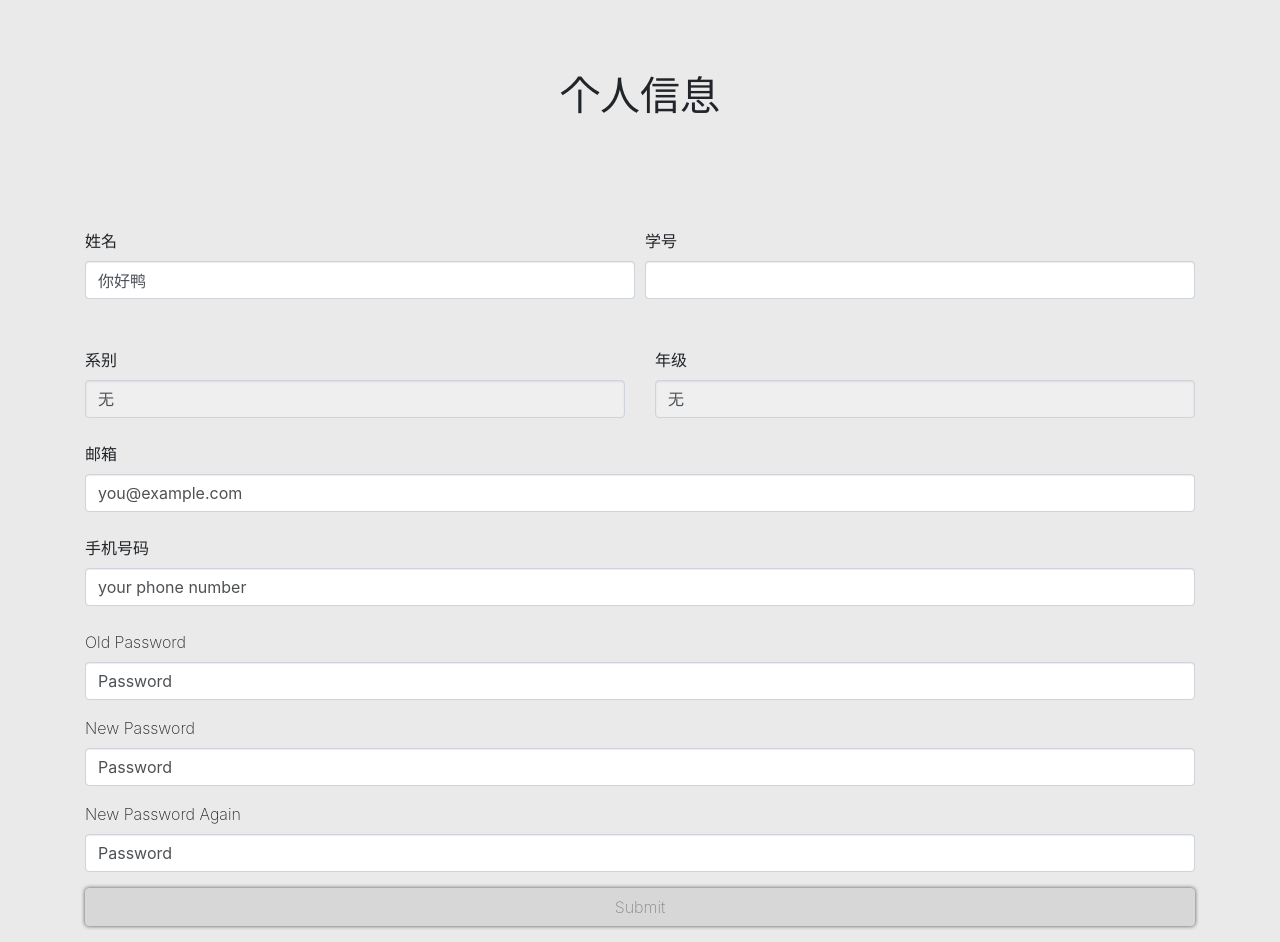
After one commit to ghp-16/software-engineering, a Django app: page /homepage/manage_info.html in a window 1280 px wide. The commit adds this page. Run offline with Django 3.2, Linux system fonts and the light colour scheme; data that the repository does not hold is empty; some libraries are stand-ins or nearby versions.

Commit message:
Feat #46 by adding manager-info.

```diff
--- a/DjangoMySQLDemo/urls.py
+++ b/DjangoMySQLDemo/urls.py
@@ -41,6 +41,10 @@ urlpatterns = [
     url(r'.+\/delteam/',myblog.views.del_team),
     url(r'.+\/delChoose/',myblog.views.del_choose),
     url(r'.+\/getChoose/',myblog.views.get_choose),
+    url(r'.+\/modify_info/', myblog.views.modify_info),
+    url(r'.+\/manage_info/', myblog.views.get_student_info),
+
+
 
     url(r'homepage/(.+)',  myblog.views.homepage_deal),
     # path('homepage/left.html', myblog.views.homepage_deal),
--- a/myblog/views.py
+++ b/myblog/views.py
@@ -401,3 +401,62 @@ def get_choose(request):
         info = person_num+"已设置队伍\"" + str(team_name) + "\"为志愿"
         response = HttpResponse(json.dumps({"info": info}))
         return response
+
+#-------------------------------manage_info.html---------------------
+@csrf_exempt
+def get_student_info(request):
+    if request.is_ajax():
+        student_name = request.session.get('username')
+        student = Employee.objects.filter(name=student_name).first()
+        response = HttpResponse(json.dumps(model_to_dict(student)))
+        return response
+
+@csrf_exempt
+def modify_info(request):
+    if request.is_ajax():
+        name = request.POST.get('name')
+        number = request.POST.get('number')
+        major = request.POST.get('major')
+        grade = request.POST.get('grade')
+        email = request.POST.get('email')
+        phone = request.POST.get('phone')
+        old_pwd = request.POST.get('old_pwd')
+        new_pwd = request.POST.get('new_pwd')
+        info = "信息修改成功！"
+        if name == "":
+            info = "姓名不能为空！"
+        elif number == "":
+            info = "学号不能为空！"
+        elif major == "":
+            info = "专业不能为空！"
+        elif grade == "":
+            info = "年级不能为空！"
+        elif email == "":
+            info = "邮箱不能为空！"
+        elif phone == "":
+            info = "手机号码不能为空！"
+        elif old_pwd == "":
+            info = "密码不能为空！"
+        elif new_pwd == "":
+            info = "新密码不能为空！"
+        else:
+            phone_pat = re.compile('^(13\d|14[5|7]|15\d|166|17[3|6|7]|18\d)\d{8}$')
+            res = re.search(phone_pat, phone)
+            if not res:
+                info = "手机号格式不正确"
+            else:
+                student = Employee.objects.filter(name=name).first()
+                old_pwd2 = student.password
+                if old_pwd != old_pwd2:
+                    info = old_pwd2
+                else:
+                    student1 = Employee.objects.filter(name=name)
+                    student1.update(name=name,
+                                    number=number,
+                                    major=major,
+                                    grade=grade,
+                                    mail=email,
+                                    phone_number=phone,
+                                    password=new_pwd)
+        response = HttpResponse(json.dumps({"info": info}))
+        return response
--- a/templates/left.html
+++ b/templates/left.html
@@ -24,7 +24,7 @@
 				<li class="" ><a  id="button1" href="student.html" accesskey="1" title="" target="mainFrame" >我的面试</a></li>
 				<li class="" ><a  id="button1" href="manage_signup.html" accesskey="2" title="" target="mainFrame">队伍报名</a></li>
 				<li class="" ><a id="button1" href="student_interview.html" accesskey="3" title="" target="mainFrame">预约面试</a></li>
-				<li class="" ><a id="button1" href="student_info.html" accesskey="4" title="" target="mainFrame">个人信息</a></li>
+				<li class="" ><a id="button1" href="manage_info.html" accesskey="4" title="" target="mainFrame">个人信息</a></li>
 				<li class="" ><a id="button1" href="manage_student.html" accesskey="4" title="" target="mainFrame">用户管理</a></li>
 				<li class="" ><a id="button1" href="manage_team.html" accesskey="4" title="" target="mainFrame">队伍管理</a></li>
 			</ul>
--- /dev/null
+++ b/templates/manage_info.html
@@ -0,0 +1,178 @@
+<html>
+
+<head>
+  <meta charset="utf-8">
+  <meta name="viewport" content="width=device-width, initial-scale=1">
+  <!-- PAGE settings -->
+  <link rel="icon" href="https://templates.pingendo.com/assets/Pingendo_favicon.ico">
+  <title>清华大学信息平台</title>
+{#  <meta name="description" content="Wireframe design of a checkout form by Pingendo">#}
+{#  <meta name="keywords" content="Pingendo bootstrap example template wireframe checkout form">#}
+{#  <meta name="author" content="Pingendo">#}
+  <!-- CSS dependencies -->
+  <link rel="stylesheet" href="https://cdnjs.cloudflare.com/ajax/libs/font-awesome/4.7.0/css/font-awesome.min.css" type="text/css">
+  <link rel="stylesheet" href="/static/wireframe.css">
+</head>
+
+<body class="bg-light" onload="get_info()">
+  <div class="py-5">
+    <div class="container">
+      <div class="row">
+        <div class="text-center col-md-7 mx-auto">
+          <h1 class="">个人信息</h1>
+        </div>
+      </div>
+    </div>
+  </div>
+  <div class="" style="">
+    <div class="container">
+      <div class="row">
+        <div class="col-md-12 order-md-1">
+          <form class="needs-validation" novalidate="" style="">
+              {% csrf_token %}
+            <div class="form-row" style="">
+              <div class="col-md-6 mb-3" style=""> <label for="firstName">姓名<br></label>
+                <input type="text" class="form-control" id="firstName" placeholder="" value="你好鸭" required="">
+                <div class="invalid-feedback"> Valid first name is required. </div>
+              </div>
+              <div class="col-md-6 mb-3" style=""> <label for="schoolNumber">学号<br></label>
+                <input type="text" class="form-control" id="schoolNumber" placeholder="" value="" required="">
+                <div class="col-md-12 mb-3">
+                  <div class="invalid-feedback"> Please select a valid country. </div>
+                </div>
+                <div class="invalid-feedback"> Valid first name is required. </div>
+              </div>
+            </div>
+            <div class="row" style="">
+              <div class="col-md-6 mb-3"> <label for="major">系别</label>
+                  <select class="custom-select d-block w-100" id="major" required="">
+                  <option value="">无</option>
+                  <option value="">计算机系</option>
+                  <option value="">热能系</option>
+                  <option value="">自动化系</option>
+                  <option value="">电机系</option>
+                  <option value="">社科学院</option>
+                </select>
+                <div class="invalid-feedback"> Please provide a valid state. </div>
+              </div>
+              <div class="col-md-6 mb-3"> <label for="grade">年级</label>
+                  <select class="custom-select d-block w-100" id="grade" required="">
+                      <option value="">无</option>
+                      <option value="California">大一</option>
+                      <option value="California">大二</option>
+                      <option value="California">大三</option>
+                      <option value="California">大四</option>
+                </select>
+                <div class="invalid-feedback" style=""> Please provide a valid state. </div>
+              </div>
+            </div>
+            <div class="mb-3" style=""> <label for="email">邮箱 <span class="text-muted"></span></label>
+              <input type="email" class="form-control" id="email" placeholder="you@example.com">
+              <div class="invalid-feedback"> Please enter a valid email address for shipping updates. </div>
+            </div>
+            <div class="mb-3" style=""> <label for="phone">手机号码<br></label>
+              <input type="text" class="form-control" id="phone" placeholder="your phone number"> </div>
+            <div class="form-group"> <label>Old Password</label>
+                <input type="password" class="form-control" placeholder="Password" id="old_pwd"> </div>
+            <div class="form-group"> <label>New Password</label>
+                <input type="password" class="form-control" placeholder="Password" id="new_pwd"> </div>
+            <div class="form-group"> <label>New Password Again</label><span id="tips"></span>
+                <input type="password" class="form-control" placeholder="Password" id="new_pwd_again" onkeyup="validate_password()"> </div>
+            <div><button class="btn btn-primary text-dark w-100" style="box-shadow: 0px 0px 4px  black;" type="button"
+                         id="submit_btn" disabled="true" onclick="submit_changes()">Submit</button></div>
+          </form>
+        </div>
+      </div>
+    </div>
+      <script>
+          function get_info() {
+              $.ajax({
+                  url: 'manage_info/',
+                  dataType: 'json',
+                  success: function (data) {
+                      var name = document.getElementById('firstName');
+                      var number = document.getElementById('schoolNumber');
+                      var major = document.getElementById('major');
+                      var grade = document.getElementById('grade');
+                      var email = document.getElementById('email');
+                      var phone = document.getElementById('phone');
+                      {#alert(name.value);#}
+                      name.value = data['name'];
+                      number.value = data['number'];
+                      for(var i = 0; i < major.options.length; i++){
+                          if(major.options[i].innerHTML == data['major']){
+                              major.options[i].selected = true;
+                              break;
+                          }
+                      }
+                      for(var i = 0; i < grade.options.length; i++){
+                          if(grade.options[i].innerHTML == data['grade']){
+                              grade.options[i].selected = true;
+                              break;
+                          }
+                      }
+                      email.value = data['mail'];
+                      phone.value = data['phone_number']
+                  },
+                  error: function (e) {
+                      alert("信息拉取失败");
+                  }
+              });
+          }
+
+          function validate_password() {
+              var pwd1 = document.getElementById('new_pwd').value;
+              var pwd2 = document.getElementById('new_pwd_again').value;
+              if(pwd1 == pwd2){
+                  document.getElementById('tips').innerHTML="<font color='green'>&nbsp;&nbsp;&nbsp;&nbsp;提示：两次密码相同</font>";
+                  document.getElementById('submit_btn').disabled = false;
+              }
+              else{
+                  document.getElementById('tips').innerHTML="<font color='red'>&nbsp;&nbsp;&nbsp;&nbsp;提示：两次密码不同</font>";
+                  document.getElementById('submit_btn').disabled = true;
+              }
+          }
+
+          function submit_changes() {
+              var name = document.getElementById('firstName');
+              var number = document.getElementById('schoolNumber');
+              var major = document.getElementById('major');
+              var grade = document.getElementById('grade');
+              var email = document.getElementById('email');
+              var phone = document.getElementById('phone');
+              var old_pwd = document.getElementById('old_pwd');
+              var new_pwd = document.getElementById('new_pwd_again');
+              $.ajax({
+                  type: 'POST',
+                  url: 'modify_info/',
+                  dataType: 'json',
+                  data: {
+                      'name': name.value,
+                      'number': number.value,
+                      'major': major.options[major.selectedIndex].innerHTML,
+                      'grade': grade.options[grade.selectedIndex].innerHTML,
+                      'email': email.value,
+                      'phone': phone.value,
+                      'old_pwd': hex_md5(old_pwd.value),
+                      'new_pwd': hex_md5(new_pwd.value),
+                  },
+                  success: function (data) {
+                      alert(data['info']);
+                  },
+                  error: function (XMLHttpRequest, textStatus, errorThrown) {
+                      alert(XMLHttpRequest.readyState);
+                  }
+              });
+          }
+      </script>
+
+      <script type="text/javascript" src="/static/md5.js"></script>
+      <script src="https://code.jquery.com/jquery.js"></script>
+      <script src="https://cdnjs.cloudflare.com/ajax/libs/popper.js/1.14.3/umd/popper.min.js" integrity="sha384-ZMP7rVo3mIykV+2+9J3UJ46jBk0WLaUAdn689aCwoqbBJiSnjAK/l8WvCWPIPm49" crossorigin="anonymous"></script>
+      <script src="https://stackpath.bootstrapcdn.com/bootstrap/4.1.3/js/bootstrap.min.js" integrity="sha384-ChfqqxuZUCnJSK3+MXmPNIyE6ZbWh2IMqE241rYiqJxyMiZ6OW/JmZQ5stwEULTy" crossorigin="anonymous"></script>
+      <script src="assets/js/validation.js"></script>
+
+  </div>
+</body>
+
+</html>
```
